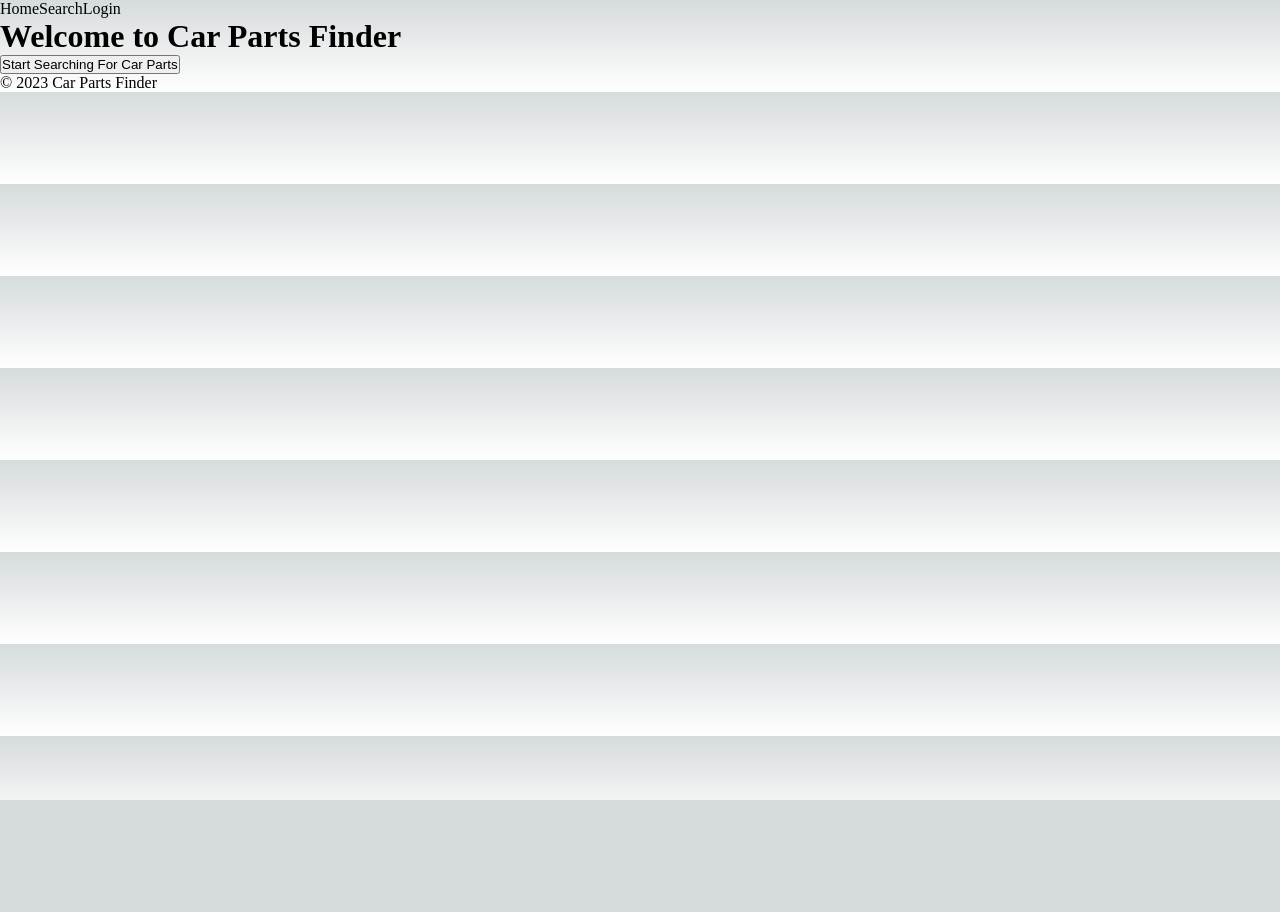
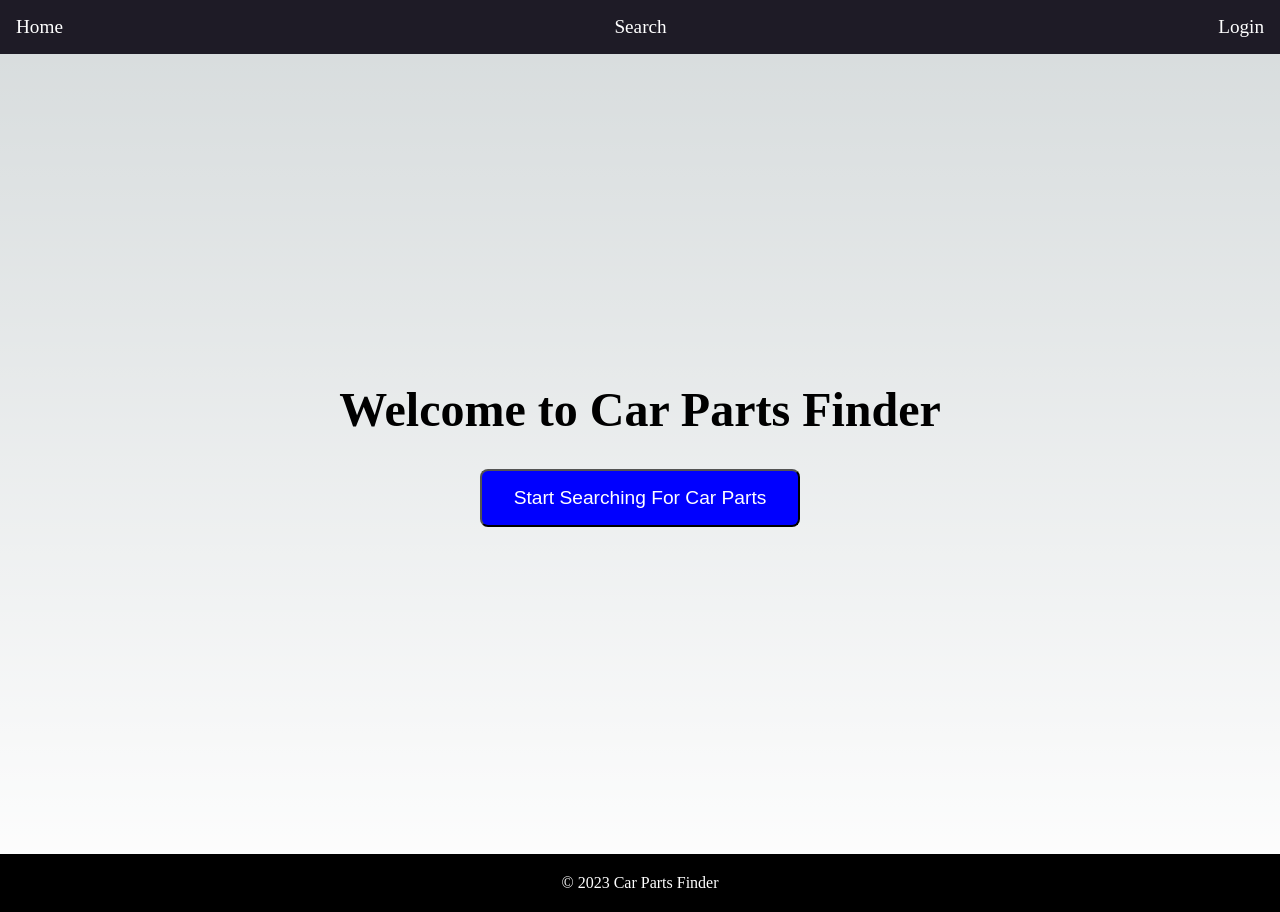
Before and after one commit to savvymfai/car-parts-finder, a Next.js app: page / in a window 1280 px wide. Before the commit the page ends 800 px from the top, so only its background shows below. Built offline with nearby package versions, Linux system fonts and the light colour scheme.

Commit message:
steelos
one

```diff
--- a/src/components/Footer.tsx
+++ b/src/components/Footer.tsx
@@ -1,8 +1,8 @@
 import React from 'react';
 
 const Footer: React.FC = () => (
-  <footer>
-    <p>&copy; {new Date().getFullYear()} Car Parts Finder</p>
+  <footer style={{backgroundColor: 'black', color: 'white', padding: '20px'}}>
+    <p style={{textAlign: 'center', margin: '0'}}>&copy; {new Date().getFullYear()} Car Parts Finder</p>
   </footer>
 );
 
--- a/src/components/Header.tsx
+++ b/src/components/Header.tsx
@@ -2,11 +2,29 @@ import React from 'react';
 import Link from 'next/link';
 
 const Header: React.FC = () => (
-  <header>
-    <nav>
-      <Link href="/">Home</Link>
-      <Link href="/search">Search</Link>
-      <Link href="/login">Login</Link>
+  <header style={{ backgroundColor: "#1e1b26", padding: "1rem" }}>
+    <nav
+      style={{
+        display: "flex",
+        justifyContent: "space-between",
+        alignItems: "center",
+      }}
+    >
+      <Link href="/">
+        <a style={{ color: "#fff", textDecoration: "none", fontSize: "1.2rem" }}>
+          Home
+        </a>
+      </Link>
+      <Link href="/search">
+        <a style={{ color: "#fff", textDecoration: "none", fontSize: "1.2rem" }}>
+          Search
+        </a>
+      </Link>
+      <Link href="/login">
+        <a style={{ color: "#fff", textDecoration: "none", fontSize: "1.2rem" }}>
+          Login
+        </a>
+      </Link>
     </nav>
   </header>
 );
--- a/src/pages/index.tsx
+++ b/src/pages/index.tsx
@@ -2,10 +2,10 @@ import React from 'react';
 import Link from 'next/link';
 
 const HomePage: React.FC = () => (
-  <div>
-    <h1>Welcome to Car Parts Finder</h1>
+  <div style={{ display: 'flex', flexDirection: 'column', alignItems: 'center', justifyContent: 'center', height: '100vh' }}>
+    <h1 style={{ fontSize: '3rem', marginBottom: '2rem' }}>Welcome to Car Parts Finder</h1>
     <Link href="/search">
-      <button>Start Searching For Car Parts</button>
+      <button style={{ backgroundColor: 'blue', color: 'white', padding: '1rem 2rem', borderRadius: '0.5rem', fontSize: '1.2rem', cursor: 'pointer' }}>Start Searching For Car Parts</button>
     </Link>
   </div>
 );
```
